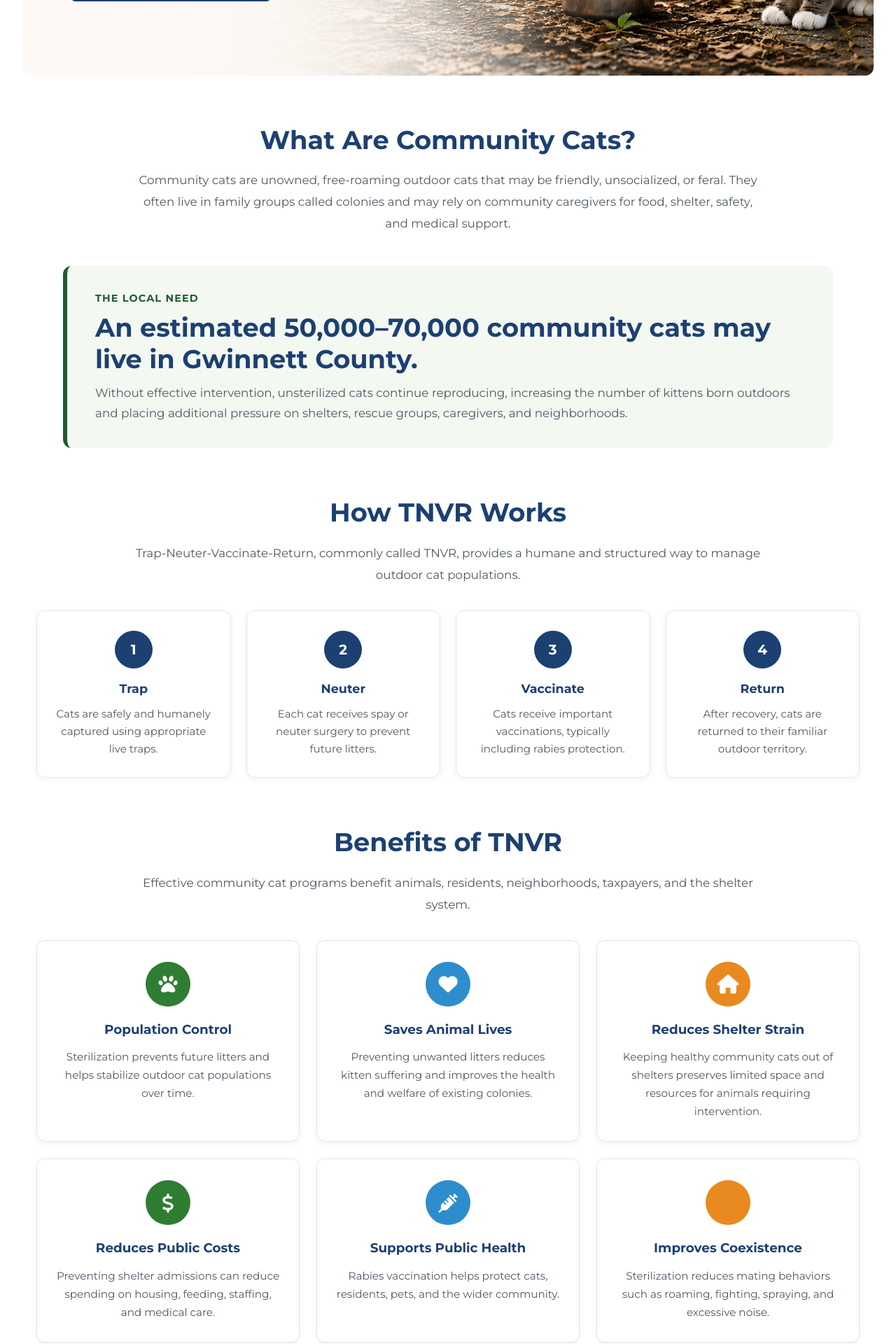
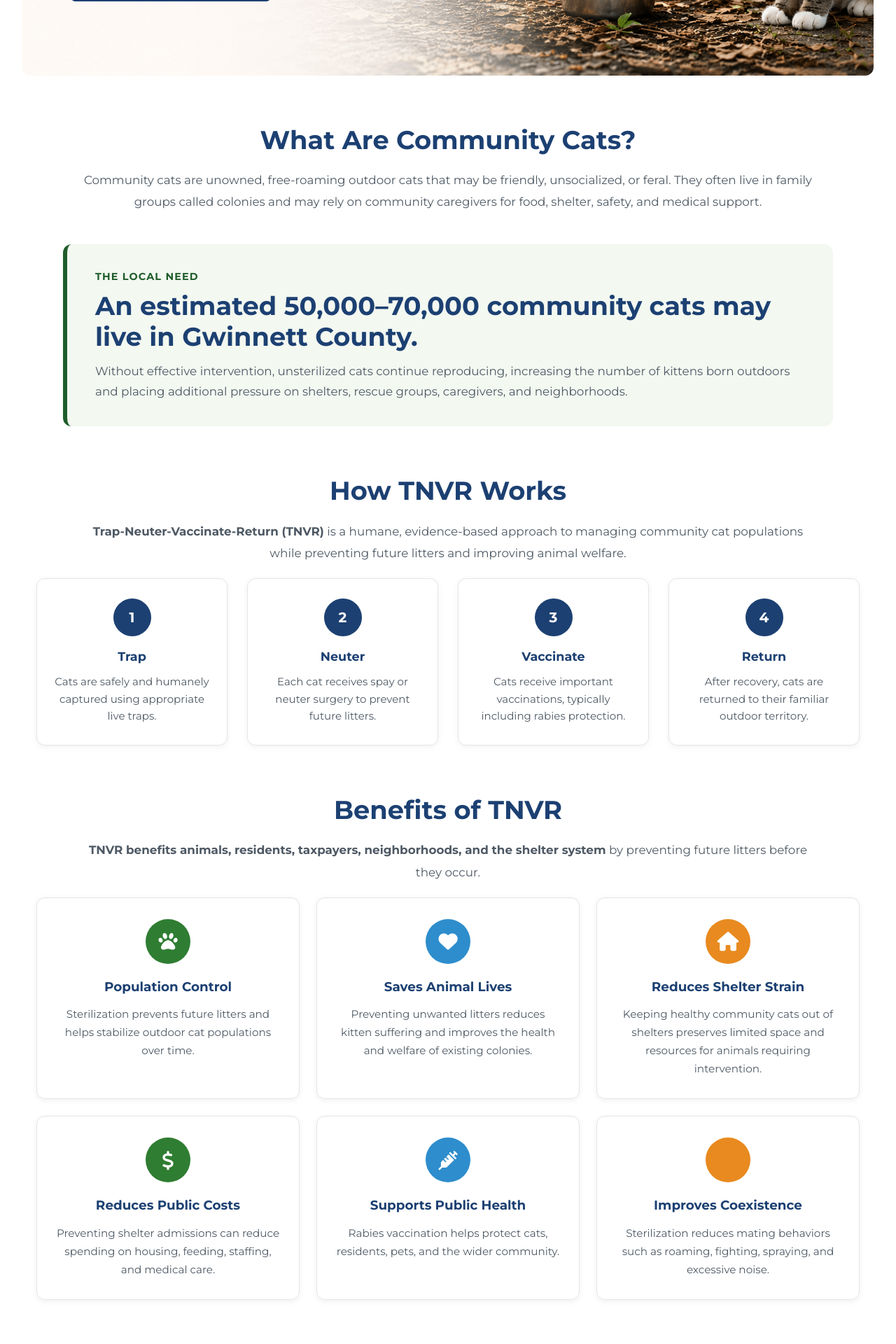
Before and after one commit to whitleybacon/gwinnett-animal-advocacy-alliance, a Jekyll site: the page built from issues/community-cats-tnr/index.html, in a window 1280 px wide. Shown: the part 636-2556 px from the top of the page at 70% size. Built offline with Jekyll 4.4.1, drawn with Linux system fonts in a browser that asks for light colours; some of the changed text lies outside the part shown.

Commit message:
Update index.html

```diff
--- a/issues/community-cats-tnr/index.html
+++ b/issues/community-cats-tnr/index.html
@@ -27,7 +27,7 @@
 
     .cat-page-section > p,
     .cat-section-intro {
-        max-width: 900px;
+        max-width: 1050px;
         margin-left: auto;
         margin-right: auto;
         font-size: 1.05rem;
@@ -35,7 +35,7 @@
     }
 
     .cat-section-intro {
-        margin-bottom: 35px;
+        margin-bottom: 20px;
         text-align: center;
     }
 
@@ -79,10 +79,10 @@
 
     .tnvr-steps {
         display: grid;
-        grid-template-columns: repeat(4, 1fr);
-        gap: 22px;
+        grid-template-columns: repeat(4, minmax(240px, 1fr));
+        gap: 28px;
         max-width: 1200px;
-        margin: 35px auto 0;
+        margin: 20px auto 0;
     }
 
     .tnvr-step {
@@ -125,7 +125,7 @@
         display: grid;
         grid-template-columns: repeat(3, 1fr);
         gap: 24px;
-        margin-top: 35px;
+        margin-top: 20px;
     }
 
     .benefit-card {
@@ -531,8 +531,9 @@
     <h2>How TNVR Works</h2>
 
     <p class="cat-section-intro">
-        Trap-Neuter-Vaccinate-Return, commonly called TNVR, provides a humane
-        and structured way to manage outdoor cat populations.
+        <strong>Trap-Neuter-Vaccinate-Return (TNVR)</strong> is a humane,
+        evidence-based approach to managing community cat populations while
+        preventing future litters and improving animal welfare.
     </p>
 
     <div class="tnvr-steps">
@@ -578,8 +579,9 @@
     <h2>Benefits of TNVR</h2>
 
     <p class="cat-section-intro">
-        Effective community cat programs benefit animals, residents,
-        neighborhoods, taxpayers, and the shelter system.
+        <strong>TNVR benefits animals, residents, taxpayers, neighborhoods,
+        and the shelter system</strong> by preventing future litters before
+        they occur.
     </p>
 
     <div class="benefit-grid">
@@ -693,12 +695,8 @@
         </div>
     </div>
 
-    <div class="cost-callout">
-        <div class="cost-callout-icon">
-            <i class="fas fa-building-shield"></i>
-        </div>
-
-        <div class="cat-highlight">
+    <div class="cat-highlight">
+        <span class="cat-highlight-label">Shelter Impact</span>
 
         <h2>Sheltering Community Cats Is Expensive.</h2>
 
@@ -715,11 +713,11 @@
             At an estimated average cost of approximately
             <strong>$750 per animal</strong>, caring for these cats represented
             <strong>nearly $2 million in shelter-related expenditures</strong>.
-            Expanding Trap-Neuter-Vaccinate-Return (TNVR) helps prevent future litters,
-            reduces unnecessary shelter admissions, and allows limited shelter resources
-            to be focused on animals that truly require intervention.
+            Expanding Trap-Neuter-Vaccinate-Return (TNVR) helps prevent future
+            litters, reduces unnecessary shelter admissions, and allows limited
+            shelter resources to be focused on animals that truly require
+            intervention.
         </p>
-    </div>
     </div>
 </section>
 
@@ -767,6 +765,53 @@
     </div>
 </section>
 
+<section class="content-card cat-page-section" id="program-snapshot">
+    <h2>Program Snapshot</h2>
+
+    <p class="cat-section-intro">
+        County-reported figures show that Gwinnett's existing program is
+        providing an important service, while unused appointments suggest
+        opportunities for greater awareness, accessibility, and participation.
+    </p>
+
+    <div class="snapshot-grid">
+        <div class="snapshot-card">
+            <h3>2025</h3>
+
+            <div class="snapshot-stat">
+                <span class="snapshot-number">1,284</span>
+                <span class="snapshot-label">
+                    Community cats served
+                </span>
+            </div>
+
+            <div class="snapshot-stat">
+                <span class="snapshot-number">84%</span>
+                <span class="snapshot-label">
+                    Of available appointments utilized
+                </span>
+            </div>
+        </div>
+
+        <div class="snapshot-card">
+            <h3>First Quarter 2026</h3>
+
+            <div class="snapshot-stat">
+                <span class="snapshot-number">208</span>
+                <span class="snapshot-label">
+                    Appointments used out of 320 available
+                </span>
+            </div>
+
+            <div class="snapshot-stat">
+                <span class="snapshot-number">65%</span>
+                <span class="snapshot-label">
+                    Of available appointments utilized
+                </span>
+            </div>
+        </div>
+    </div>
+
     <div class="cost-callout">
         <div class="cost-callout-icon">
             <i class="fas fa-chart-line"></i>
@@ -776,26 +821,9 @@
             <h3>Unused appointments represent an opportunity.</h3>
 
             <p>
-                Increasing awareness, improving accessibility, and supporting
-                community caregivers could help more residents use available
-                appointments and prevent more future litters.
-            </p>
-        </div>
-    </div>
-
-    <div class="cost-callout">
-        <div class="cost-callout-icon">
-            <i class="fas fa-chart-line"></i>
-        </div>
-
-        <div>
-            <h3>Prevention can reduce shelter demand and public expense.</h3>
-
-            <p>
-                Gwinnett County reported 2,492 cat admissions in 2025.
-                Every shelter admission requires staff time, housing, food,
-                supplies, and often medical care. Expanding TNVR can help
-                prevent future litters and reduce avoidable shelter admissions.
+                Increasing public awareness, improving accessibility, and
+                supporting community caregivers could help more residents use
+                available appointments and prevent more future litters.
             </p>
         </div>
     </div>
```
